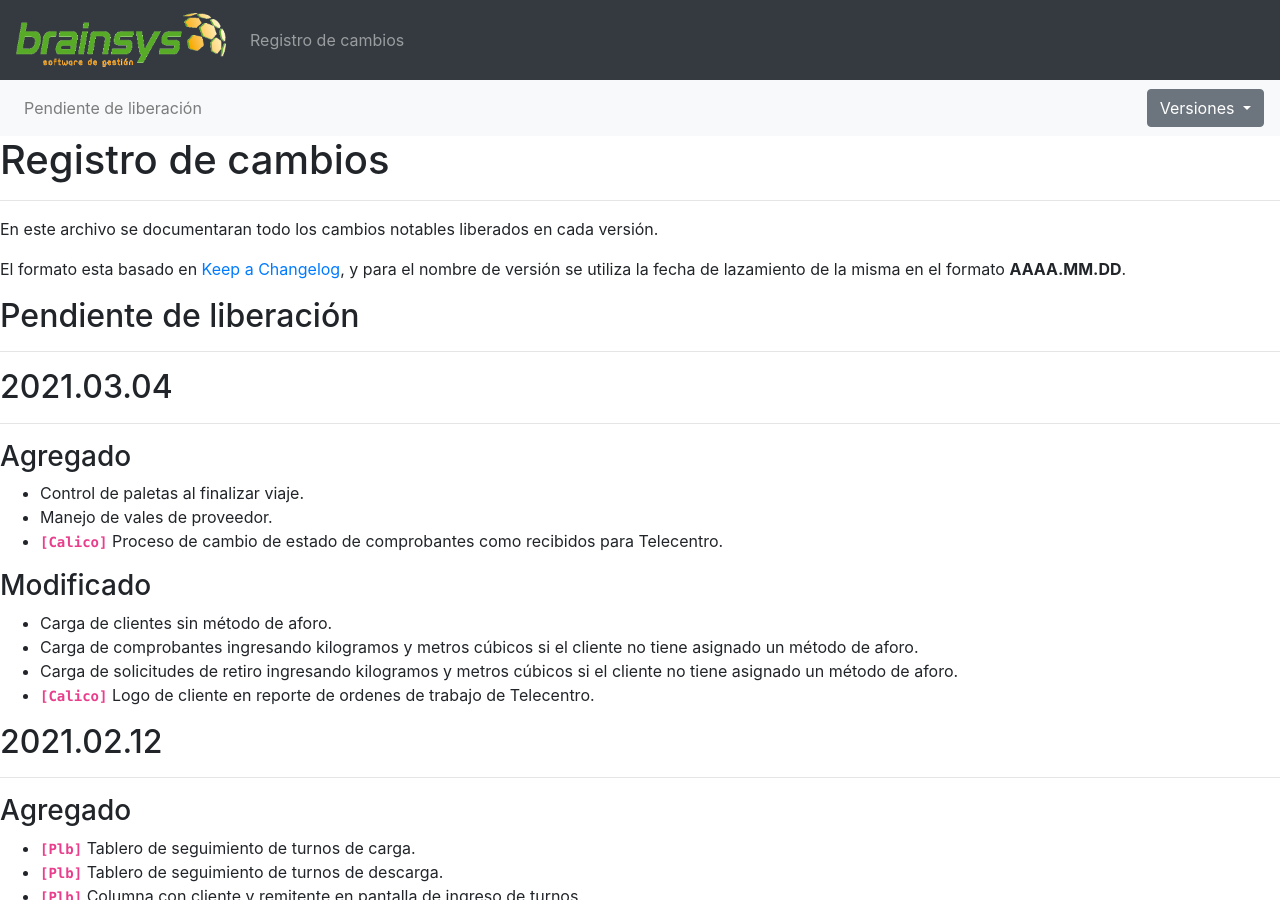
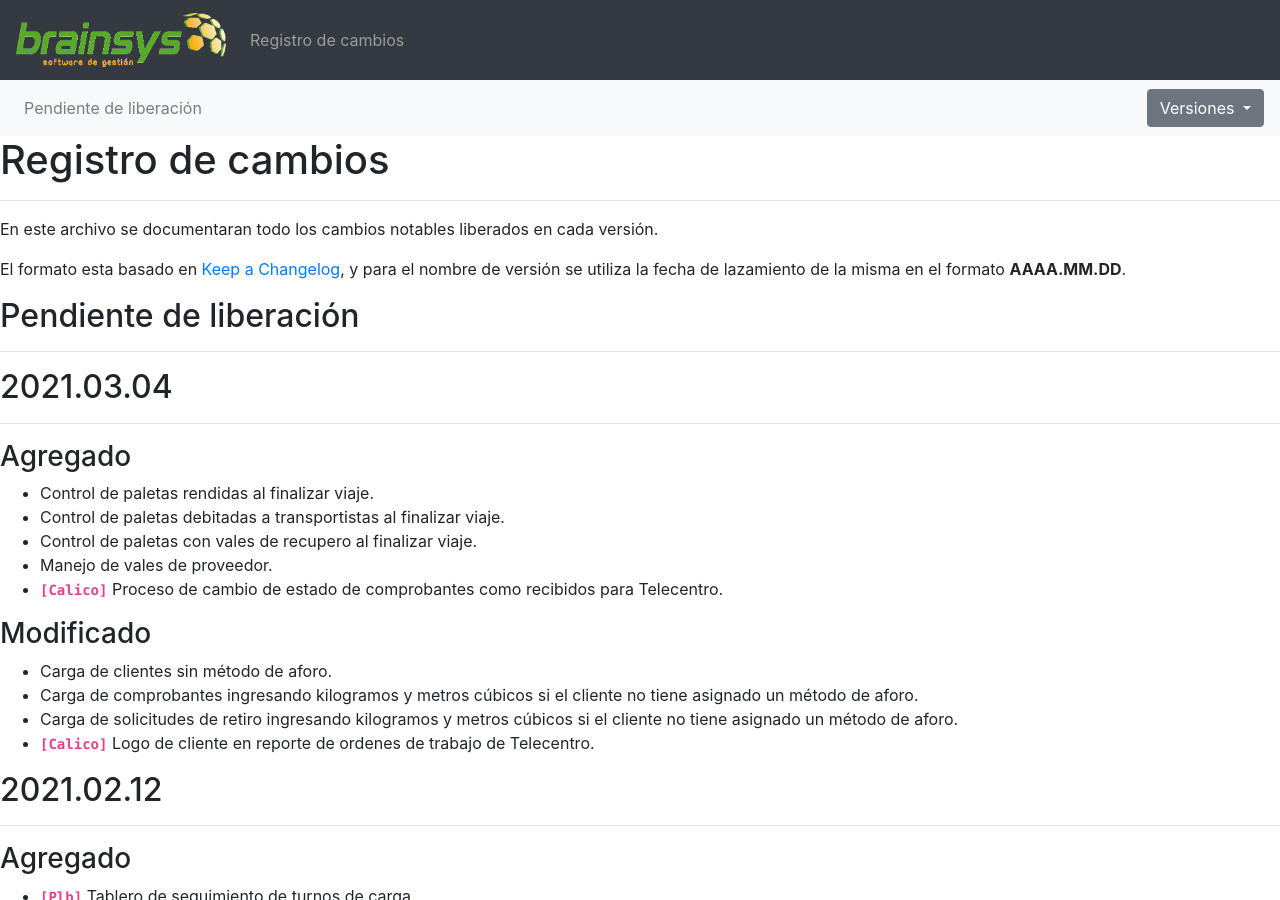
Before and after one commit to msanchez-brainsys/msanchez-brainsys.github.io, a Jekyll site: the page built from registro-cambios.markdown, in a window 1280 px wide and 900 px high. Built offline with Jekyll 4.4.1, drawn with Linux system fonts in a browser that asks for light colours.

Commit message:
Se especificaron cambios en finalización de viaje en versión 2021.03.04

```diff
--- a/registro-cambios.markdown
+++ b/registro-cambios.markdown
@@ -41,7 +41,9 @@ El formato esta basado en [Keep a Changelog](https://keepachangelog.com/es-ES/1.
 ## 2021.03.04
 ---
 ### Agregado
-- Control de paletas al finalizar viaje.
+- Control de paletas rendidas al finalizar viaje.
+- Control de paletas debitadas a transportistas al finalizar viaje.
+- Control de paletas con vales de recupero al finalizar viaje.
 - Manejo de vales de proveedor.
 - **`[Calico]`** Proceso de cambio de estado de comprobantes como recibidos para Telecentro.
 
```
